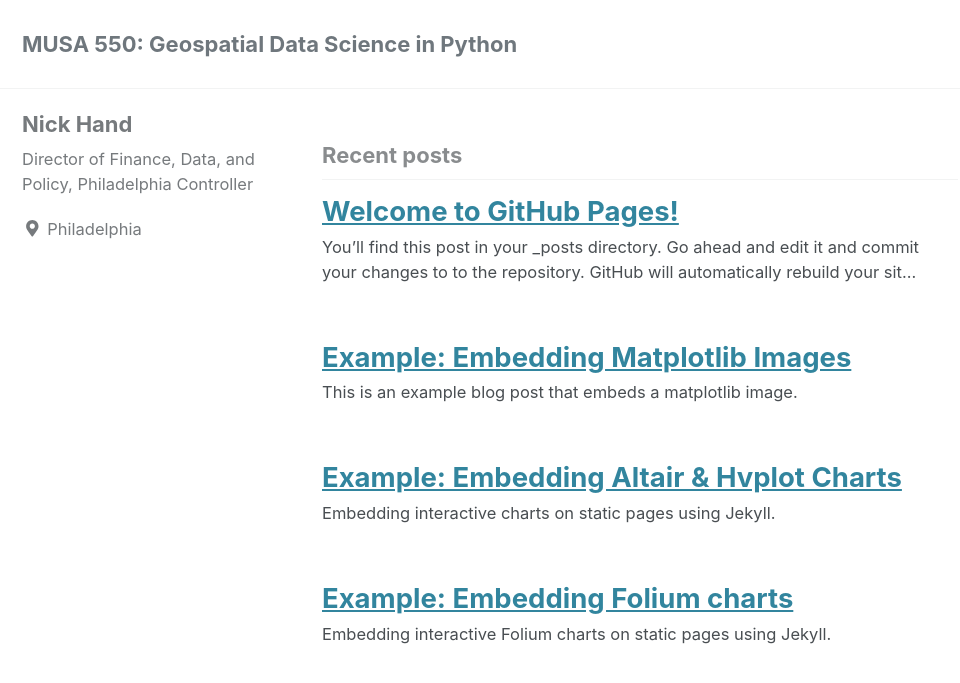
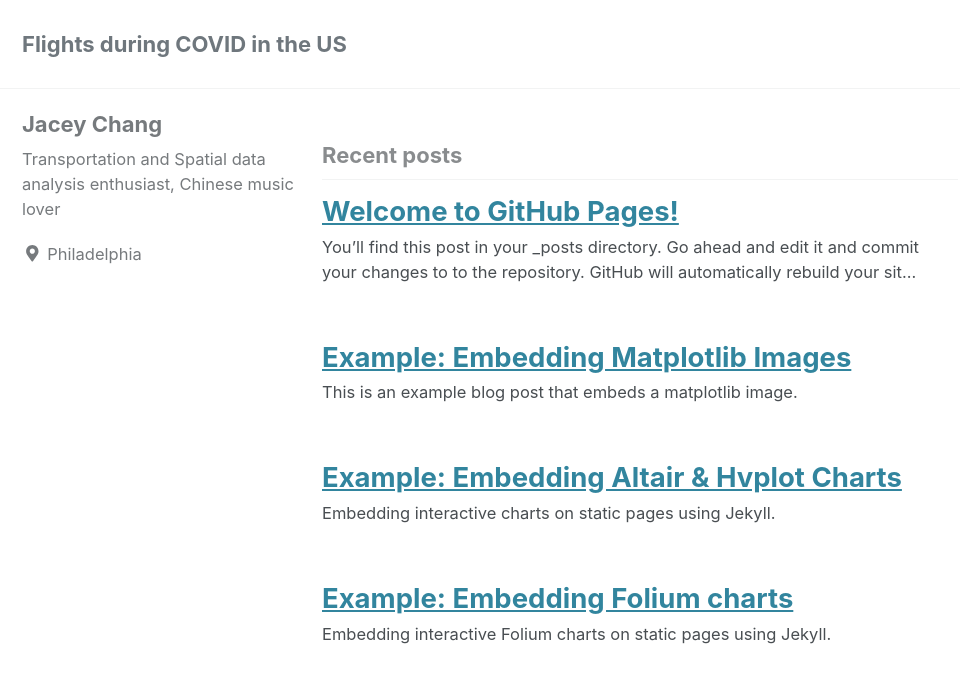
Before and after one commit to Jacey-Chang/usflight2020, a Jekyll site: the page built from index.html, in a window 1280 px wide and 900 px high. Shown: the top 683 px of the window, without its empty margins (0-960 px from the left). Built offline with Jekyll 4.4.1, drawn with Linux system fonts in a browser that asks for light colours; cached includes are drawn as plain includes; nearby versions of some CDN libraries; a script that is not in the unit is left out; the list of posts is cut into pages by our own code; some of the changed text lies outside the part shown.

Commit message:
config change

```diff
--- a/_config.yml
+++ b/_config.yml
@@ -16,9 +16,9 @@ minimal_mistakes_skin: "default" # "air", "aqua", "contrast", "dark", "dirt", "n
 
 # Site Settings
 locale: "en-US"
-title: "MUSA 550: Geospatial Data Science in Python"
+title: "Flights during COVID in the US"
 title_separator: "-"
-name: "Nick Hand"
+name: "Jacey Chang"
 description: "Displaying cool data visualizations"
 url: # the base hostname & protocol for your site e.g. "https://mmistakes.github.io"
 baseurl: # the subpath of your site, e.g. "/blog"
@@ -105,9 +105,9 @@ analytics:
 
 # Site Author
 author:
-  name: "Nick Hand"
+  name: "Jacey Chang"
   avatar: # path of avatar image, e.g. "/assets/images/bio-photo.jpg"
-  bio: "Director of Finance, Data, and Policy, Philadelphia Controller"
+  bio: "Transportation and Spatial data analysis enthusiast, Chinese music lover"
   location: "Philadelphia"
   email:
   links:
```
